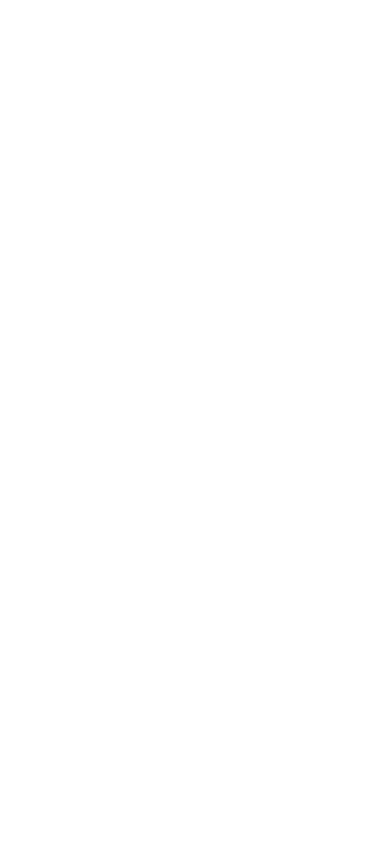
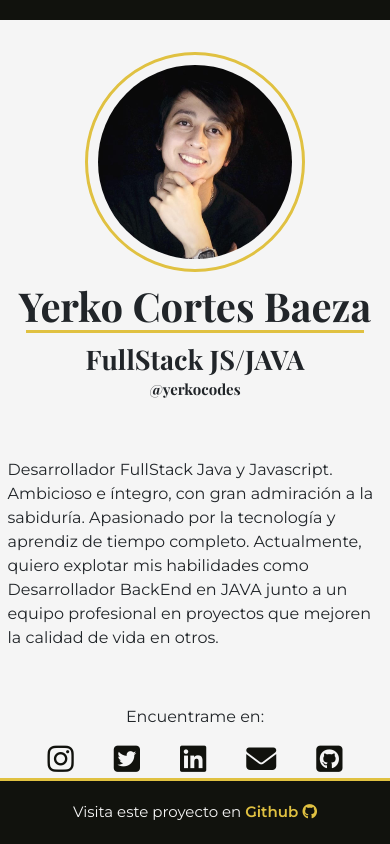
Before and after one commit to yerkocodes/ContactLanding, a plain HTML site: page index.html in a window 390 px wide. Drawn offline with nearby package versions, Linux system fonts and the light colour scheme.

Commit message:
Mobile version ready

```diff
--- a/css/styles.css
+++ b/css/styles.css
@@ -1,2 +1,110 @@
 /*font-family: 'Montserrat', sans-serif;*/
 /*font-family: 'Playfair Display', serif;*/
+
+:root {
+  --light-gray: #f5f5f5;
+  --dark-gray: #11120d;
+  --yellow-mustage: #e0c141;
+}
+
+/*---------------------------------*/
+/* TO DO - LOS MARGENES SE MONTAN  */
+/*---------------------------------*/
+
+* {
+  margin: 0;
+  padding: 0;
+  /*box-sizing: border-box !important;*/
+}
+
+html {
+  font-size: 62.5%; /* 1 rem = 10px*/
+}
+
+body {
+  font-size: 1.6rem;
+  background-color: var(--light-gray);
+  font-family: 'Montserrat', sans-serif;
+}
+
+body {
+  height: 100vh;
+  display: flex;
+  flex-direction: column;
+  justify-content: space-between;
+}
+
+h1, h2, h3, h4, h5, h6 {
+  font-family: 'Playfair Display', serif;
+  font-weight: 700;
+}
+
+h1 {
+  font-size: 4rem;
+  margin-bottom: 0;
+}
+
+h2 {
+  font-size: 2.7rem;
+}
+
+h3 {
+  font-size: 1.5rem;
+}
+
+
+/*-------------- NAVBAR -------------*/
+#navbar {
+  height: 20px;
+}
+/*-------------- NAVBAR END -------------*/
+
+/*-------------- HEADER -------------*/
+main > header > div > img {
+  width: 220px;
+  border-radius: 50%;
+  border: solid 3px var(--yellow-mustage);
+  padding: 10px;
+}
+
+main > header > div:nth-child(2) > hr {
+  width: 90%;
+  margin: 0 auto 10px auto;
+  border-top: solid 3px var(--yellow-mustage);
+  opacity: 100;
+}
+/*-------------- HEADER END -------------*/
+
+/*-------------- SOCIAL ICONS -------------*/
+#social-icons > div {
+  display: flex;
+  justify-content: space-evenly;
+}
+
+#social-icons > div > article > a > i {
+  font-size: 3rem;
+  color: var(--dark-gray);
+}
+/*-------------- SOCIAL ICONS END -------------*/
+
+/*-------------- FOOTER -------------*/
+.custom-bg-dark {
+  background-color: var(--dark-gray);
+}
+
+footer {
+  border-top: solid 3px var(--yellow-mustage);
+}
+
+footer > p {
+  color: var(--light-gray);
+  font-size: 1.5rem;
+  margin: 20px 0;
+}
+
+footer > p > a {
+  color: var(--yellow-mustage);
+  text-decoration: none;
+  font-weight: 600;
+}
+/*-------------- FOOTER END -------------*/
--- a/index.html
+++ b/index.html
@@ -31,6 +31,63 @@
   </head>
   <body>
 
+    <!--NAVBAR-->
+    <nav id="navbar" class="navbar custom-bg-dark">
+      <div class="container-fluid">
+        <!--<a class="navbar-brand" href="#">Navbar</a>-->
+      </div>
+    </nav>
+
+    <!--MAIN-->
+    <main class="container">
+      <header class="my-5">
+        <div class="text-center mb-3">
+          <img src="./img/YerkoProfile.jpg" alt="">
+        </div>
+        <div class="text-center">
+          <h1>Yerko Cortes Baeza</h1>
+          <hr>
+          <h2>FullStack JS/JAVA</h2>
+          <h3>@yerkocodes</h3>
+        </div>
+      </header>
+
+      <section class="description mt-5 pt-5 pb-4">
+        <p>Desarrollador FullStack Java y Javascript. Ambicioso e íntegro, con gran admiración a la sabiduría. Apasionado por la tecnología y aprendiz de tiempo completo. Actualmente, quiero explotar mis habilidades como Desarrollador BackEnd en JAVA junto a un equipo profesional en proyectos que mejoren la calidad de vida en otros.</p>
+      </section>
+
+      <section id="social-icons" class="mt-5">
+        <p class="text-center mb-4">Encuentrame en:</p>
+        <div>
+          <article>
+            <a href="https://www.instagram.com/yerkocodes/" target="_blank"><i class="fa-brands fa-instagram"></i></a>
+          </article>
+
+          <article>
+            <a href="https://twitter.com/yerkocodes" target="_blank"><i class="fa-brands fa-square-twitter"></i></a>
+          </article>
+
+          <article>
+            <a href="https://www.linkedin.com/in/yerkocortesbaeza/" target="_blank"><i class="fa-brands fa-linkedin"></i></a>
+          </article>
+
+          <article>
+            <a href="mailto:holayerkocodes@gmail.com?Subject=" target="_blank"><i class="fa-solid fa-envelope"></i></a>
+          </article>
+
+          <article>
+            <a href="https://github.com/yerkocodes" target="_blank"><i class="fa-brands fa-square-github"></i></a>
+          </article>
+        </div>
+      </section>
+    </main>
+
+    <!--FOOTER-->
+    <footer class="custom-bg-dark text-center">
+      <p>Visita este proyecto en <a href="https://github.com/yerkocodes/ContactLanding" target="_blank"><span>Github <i class="fa-brands fa-github"></i></span></a></p>
+    </footer>
+
+
     <!--BOOTSTRAP JS v5.2-->
     <script src="https://cdn.jsdelivr.net/npm/bootstrap@5.2.2/dist/js/bootstrap.bundle.min.js" integrity="sha384-OERcA2EqjJCMA+/3y+gxIOqMEjwtxJY7qPCqsdltbNJuaOe923+mo//f6V8Qbsw3" crossorigin="anonymous"></script>
 
```
